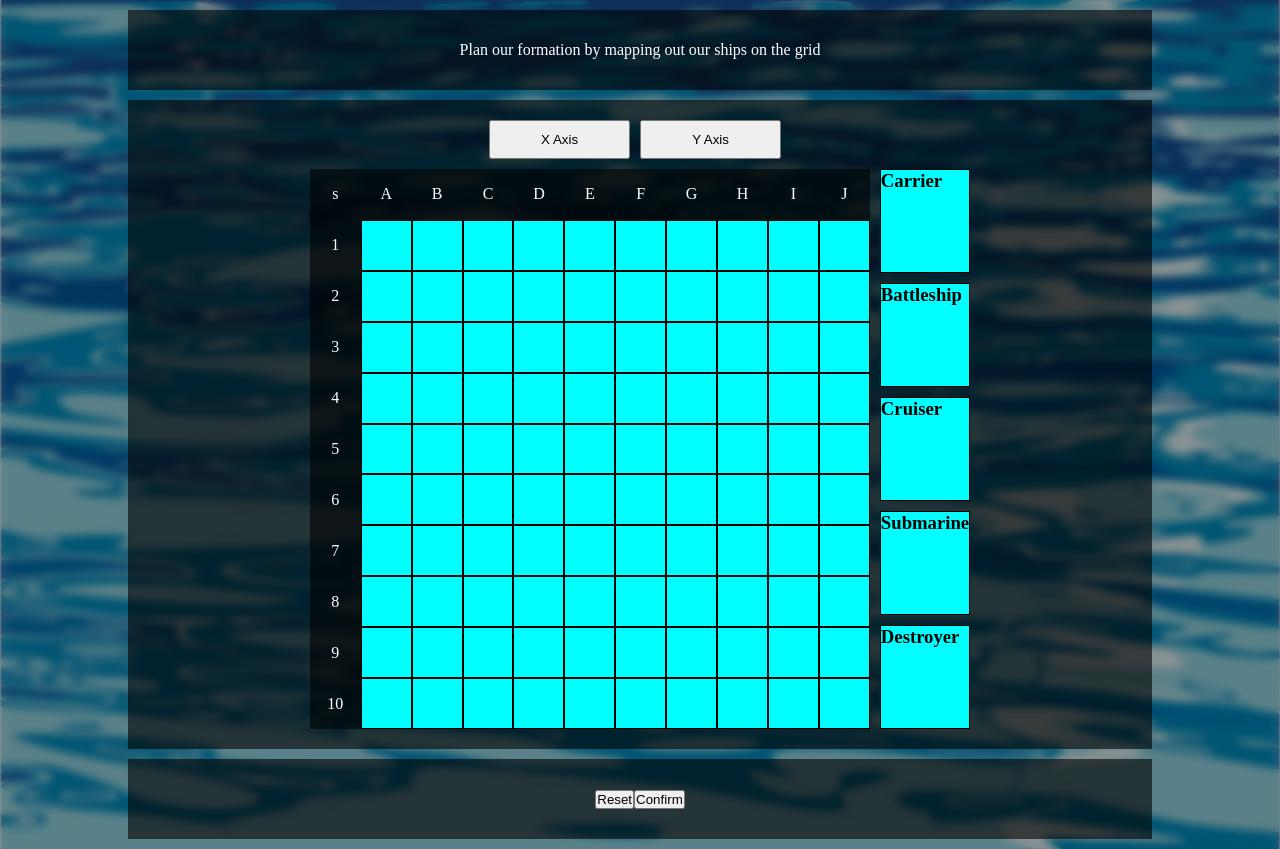
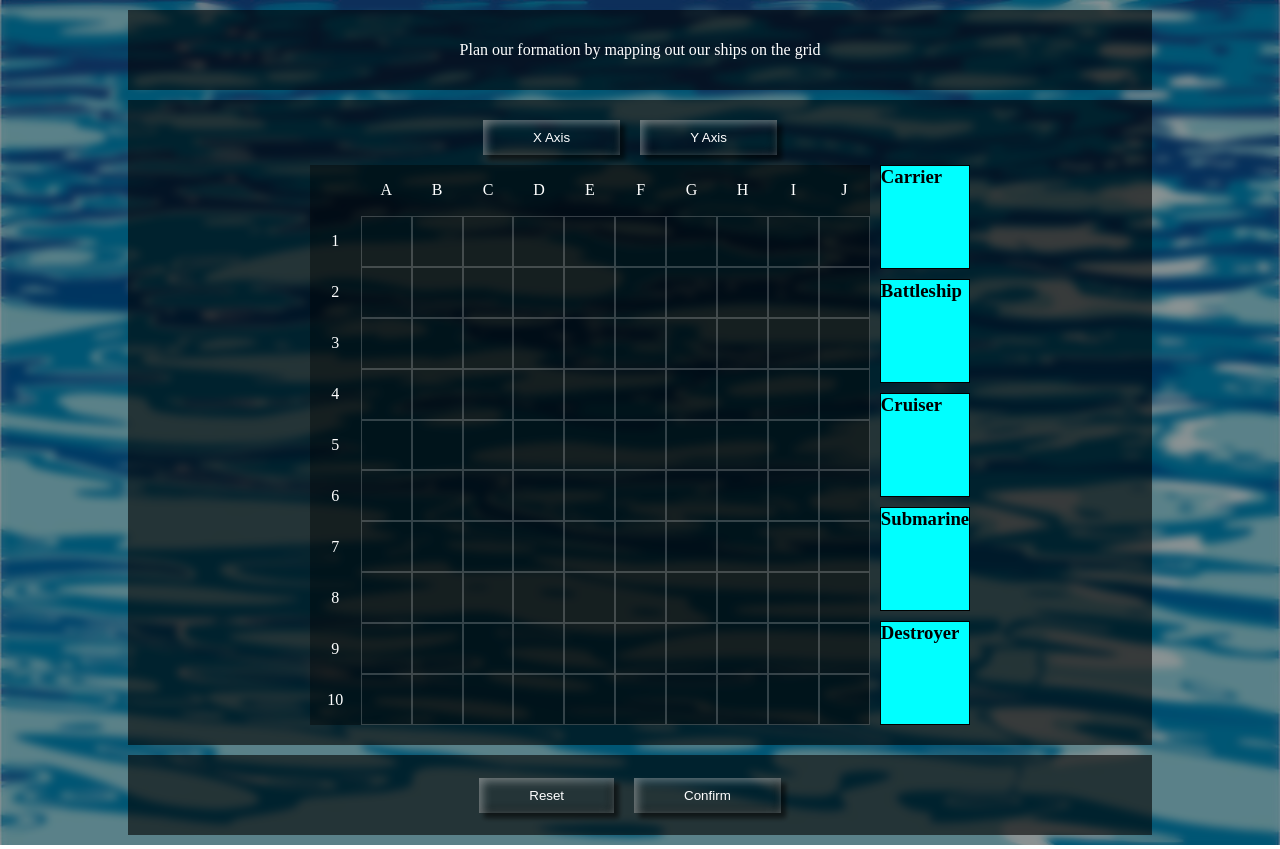
Before and after one commit to VMQ30/Battleship, a plain HTML site: page index.html in a window 1280 px wide. Drawn offline with Linux system fonts and the light colour scheme.

Commit message:
added more styling and effects

```diff
--- a/index.html
+++ b/index.html
@@ -23,7 +23,7 @@
                 <div class = 'main-battle'>
                     <div class = 'battle-area'>
                         <div class = 'battle-grid'>
-                            <div class = 'header'>s</div>
+                            <div class = 'header'></div>
                             <div class = 'header'>A</div>
                             <div class = 'header'>B</div>
                             <div class = 'header'>C</div>
--- a/style.css
+++ b/style.css
@@ -58,10 +58,25 @@ main{
     padding-bottom: 10px;
 }
 
-.ship-rotation button{
-    margin-right: 10px;
+button{
+    margin-right: 20px;
     padding: 10px 50px;
     cursor: pointer;
+    background: transparent;
+    color:white;
+    box-shadow: inset 3px 3px 10px rgba(255, 255, 255, 0.4),
+                inset -3px -3px 10px rgba(17, 17, 17, 0.448),
+                5px 5px 5px rgba(0,0,0,0.6);
+    border:none;
+    transition: ease 0.3s;
+}
+
+button:hover{
+    transform: scale(1.1);
+}
+
+button:active{
+    background-color: rgba(255, 255, 255, 0.4);
 }
 
 .main-battle{
@@ -72,14 +87,14 @@ main{
 .battle-grid{
     width: 70vh;
     height: 70vh;
-    background-color: rgba(0,0,0,0.6);
+    background-color: rgba(0,0,0,0.4);
     display: grid;
     grid-template-columns: repeat(11, 1fr);
     grid-template-rows: repeat(11, 1fr);
     margin-right: 10px;
 }
 
-.letter-header{
+header.letter-{
     display: flex;
     width: 100%;
     justify-content: space-between;
@@ -90,14 +105,25 @@ main{
 }
 
 .battle-grid div{
-    background-color: aqua;
+    background-color:transparent;
     height: 100%;
     width: 100%;
-    border: 1px solid black;
+    border: 1px solid rgba(255, 255, 255, 0.2);
     display: flex;
     justify-content: center;
     align-items: center;
     cursor:crosshair;
+    transition: ease 0.3s;
+}
+
+.battle-grid div:hover{
+    background-color: rgba(255, 255, 255, 0.4);
+    transform: scale(1.07);
+}
+
+.battle-grid .header:hover{
+    background-color: transparent;
+    transform: unset;
 }
 
 .battle-grid .header{
```
